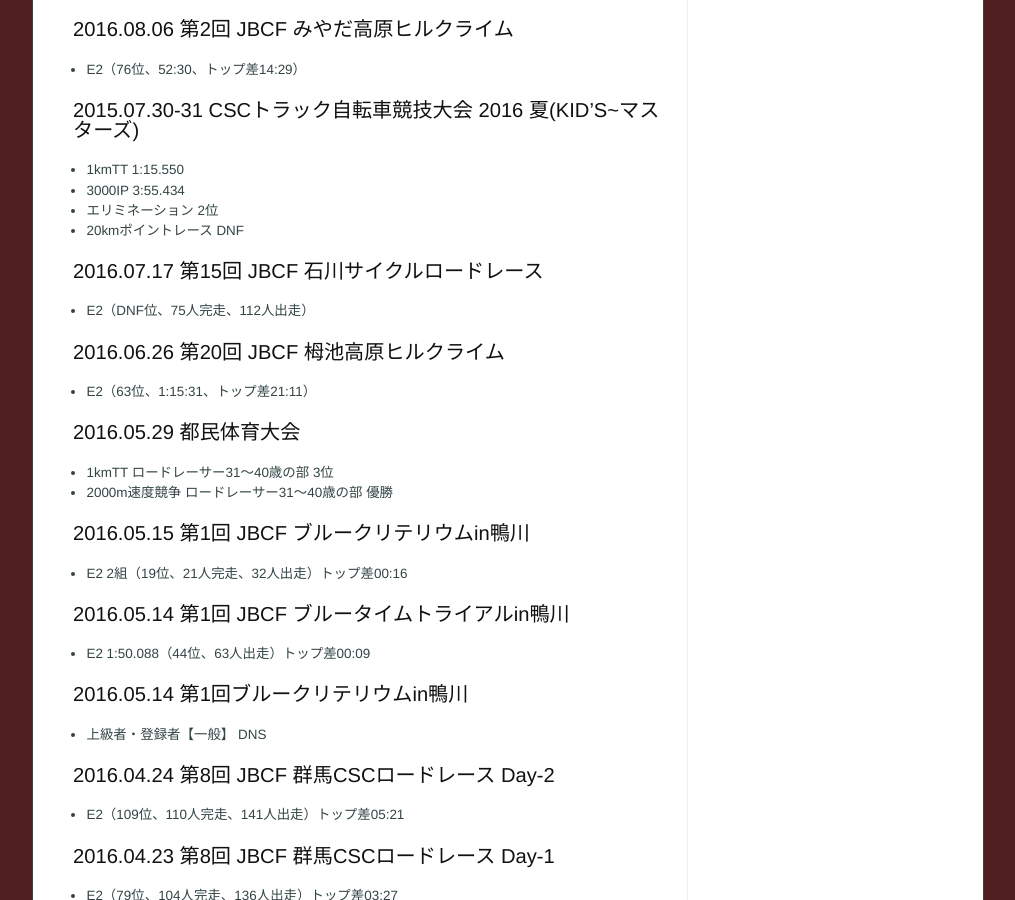
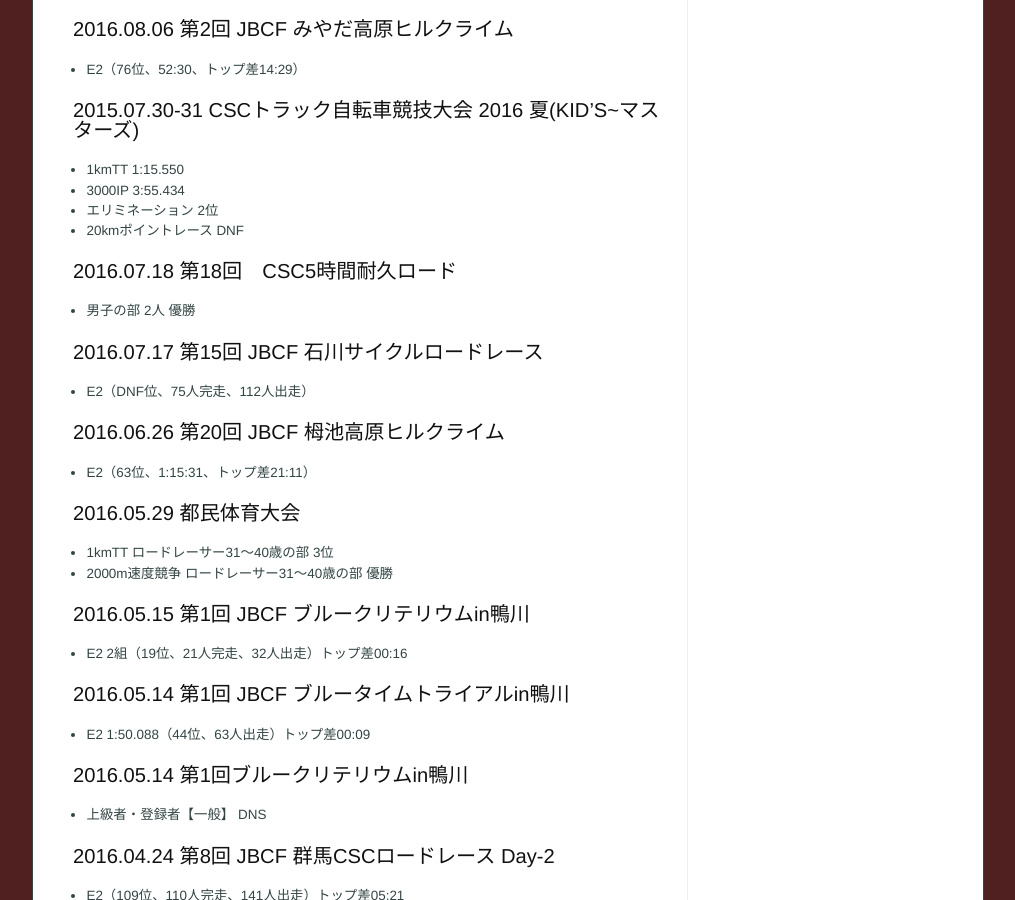
Before and after one commit to marucc/marucc.github.io, a Jekyll site: the page built from sports/results_bike.md, in a window 1280 px wide and 900 px high, scrolled down 1175 px. Shown: the whole window, without its empty margins (133-1148 px from the left). Built offline with Jekyll 4.4.1, drawn with Linux system fonts in a browser that asks for light colours.

Commit message:
Published with https://stackedit.io/

```diff
--- a/sports/results_bike.md
+++ b/sports/results_bike.md
@@ -56,6 +56,9 @@ markdown: kramdown
 * 3000IP 3:55.434
 * エリミネーション 2位
 * 20kmポイントレース DNF
+
+### 2016.07.18 第18回　CSC5時間耐久ロード
+* 男子の部 2人 優勝
 
 ### 2016.07.17 第15回 JBCF 石川サイクルロードレース
 * E2（DNF位、75人完走、112人出走）
```
